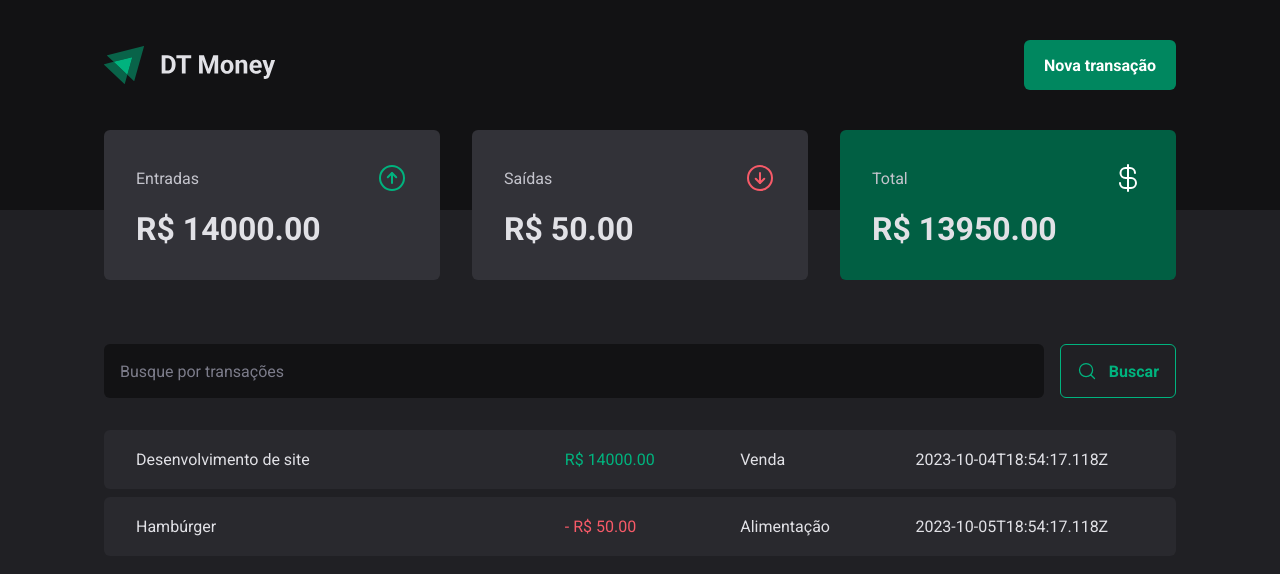
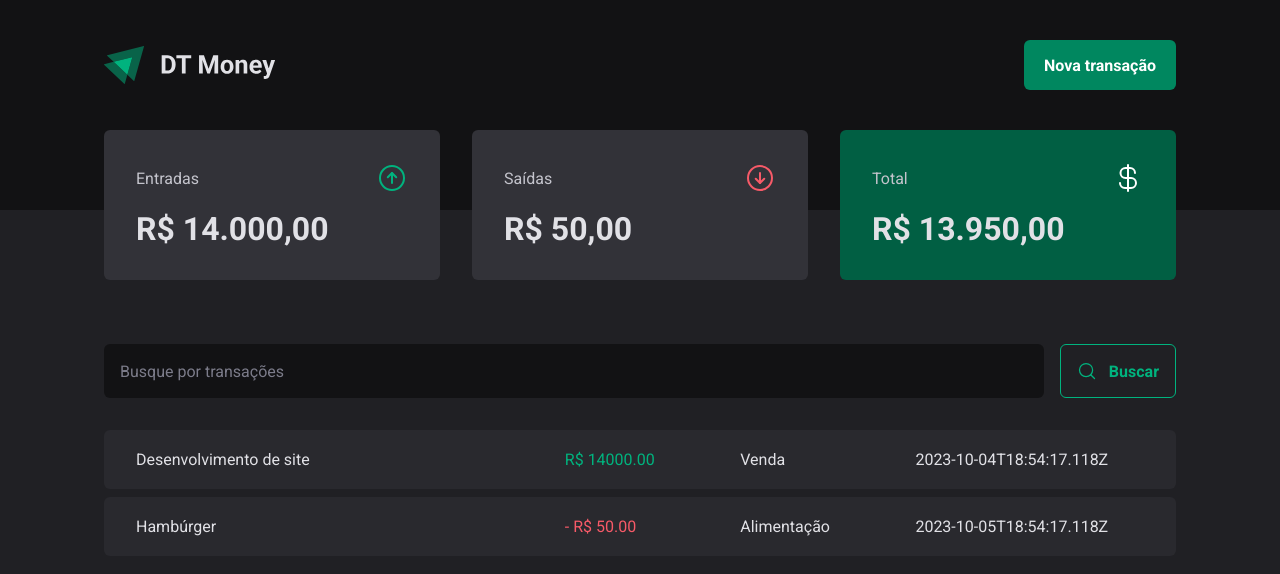
Before and after one commit to dv-script/dt-money, a React (Vite) app: page / in a window 1280 px wide. Shown: the top 574 px of the page. Built offline with nearby package versions, Linux system fonts and the light colour scheme; data requests are answered from the project's data file.

Commit message:
refactor: refactoring Summary component

```diff
--- a/src/components/Summary/index.tsx
+++ b/src/components/Summary/index.tsx
@@ -1,29 +1,12 @@
-import { useContext } from 'react'
-import { TransactionsContext } from '../../contexts/TransactionsContext'
 import * as S from './styles'
 
 import { ArrowCircleDown, ArrowCircleUp, CurrencyDollar } from 'phosphor-react'
+import { priceFormatter } from '../../utils/formatter'
+import { useSummary } from '../../hooks/useSummary'
 
 export function Summary() {
 
-    const { transactions } = useContext(TransactionsContext)
-
-    const summary = transactions.reduce((acc, transaction) => {
-        if (transaction.type === 'income') {
-            acc.income += transaction.price
-            acc.total += transaction.price
-        } else {
-            acc.outcome += transaction.price
-            acc.total -= transaction.price
-        }
-
-        return acc
-    }, {
-        income: 0,
-        outcome: 0,
-        total: 0
-    })
-
+    const summary = useSummary();
 
     return (
         <S.SummaryContainer>
@@ -33,7 +16,7 @@
                     <ArrowCircleUp size={32} color="#00b37e" />
                 </header>
 
-                <strong>R$ {summary.income.toFixed(2)}</strong>
+                <strong>{priceFormatter.format(summary.income)}</strong>
             </S.SummaryCard>
             <S.SummaryCard>
                 <header>
@@ -41,7 +24,7 @@
                     <ArrowCircleDown size={32} color="#f75a68" />
                 </header>
 
-                <strong>R$ {summary.outcome.toFixed(2)}</strong>
+                <strong>{priceFormatter.format(summary.outcome)}</strong>
             </S.SummaryCard>
             <S.SummaryCard $variant="green">
                 <header>
@@ -49,7 +32,7 @@
                     <CurrencyDollar size={32} color="#fff" />
                 </header>
 
-                <strong>R$ {summary.total.toFixed(2)}</strong>
+                <strong>{priceFormatter.format(summary.total)}</strong>
             </S.SummaryCard>
         </S.SummaryContainer>
     )
--- /dev/null
+++ b/src/utils/formatter.ts
@@ -0,0 +1,6 @@
+export const dateFormatter = new Intl.DateTimeFormat('pt-BR');
+
+export const priceFormatter = new Intl.NumberFormat('pt-BR', {
+    style: 'currency',
+    currency: 'BRL',
+});
```
